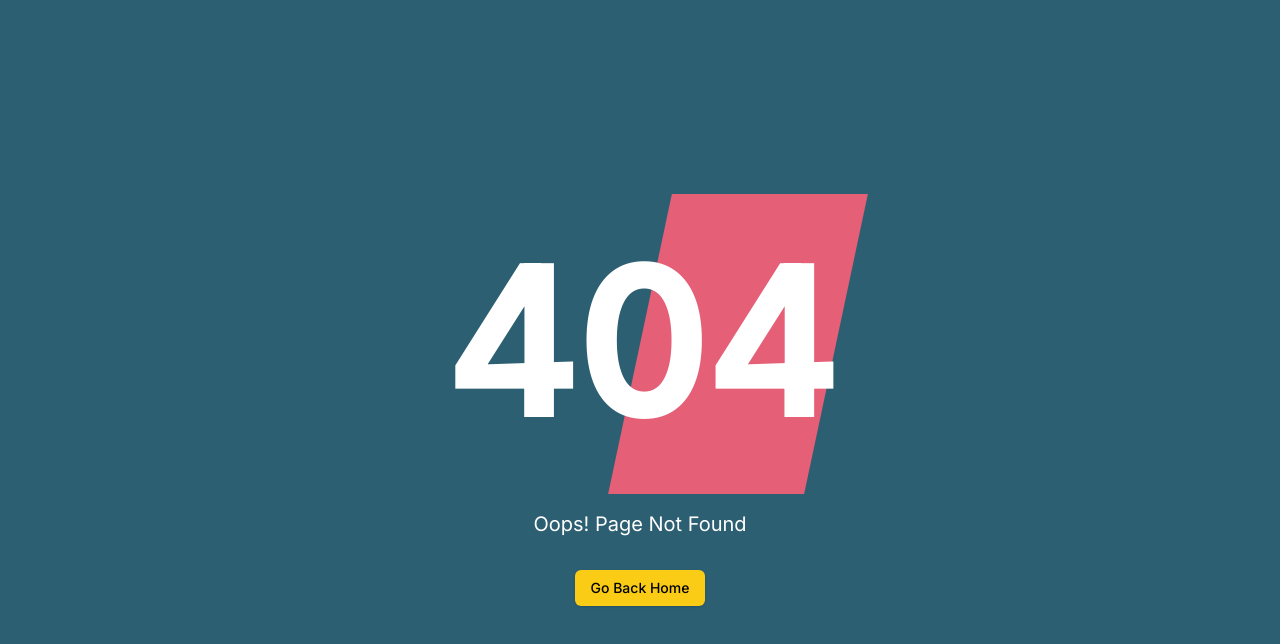
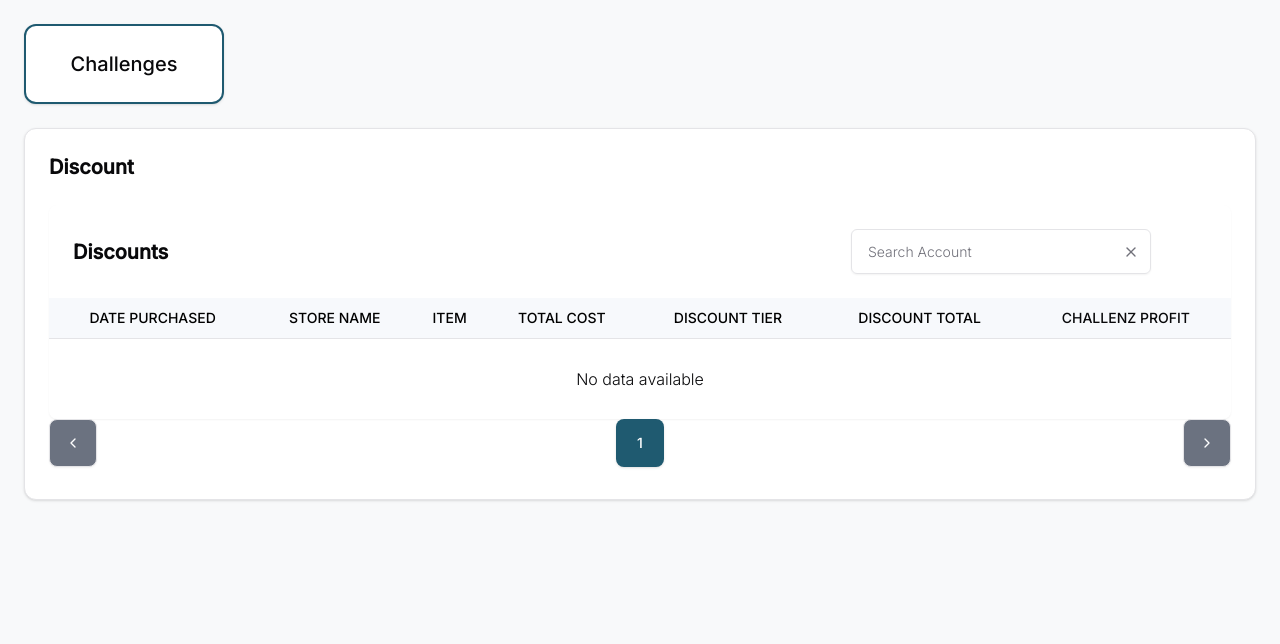
Before and after one commit to megatransactFront/challenz_dashboard, a Next.js app: page /discounts in a window 1280 px wide. Before the commit this address had no page. Shown: the top 644 px of the page. Built offline with nearby package versions, Linux system fonts and the light colour scheme.

Commit message:
implement discount page

```diff
--- /dev/null
+++ b/src/app/dashboard/components/discounts/DiscountsTable.tsx
@@ -0,0 +1,112 @@
+"use client";
+import React, { useState } from 'react';
+import {
+    Table, TableBody, TableCell, TableHead, TableHeader, TableRow
+} from "@/components/ui/table";
+import { ChevronLeft, ChevronRight, Link, Search, X } from 'lucide-react';
+import { Input } from '@/components/ui/input';
+import useMobile from '@/hooks/useMobile';
+import { Button } from '@/components/ui/button';
+
+
+export function DiscountsTable({ discountsInfo }: any) {
+    const itemsPerPage = 8;
+    const isMobile = useMobile();
+
+    return (
+        <>
+            <div className="bg-white  pt-6 rounded-lg shadow-sm">
+                <div className="flex mx-6 md:mr-20 justify-between items-center mb-6">
+                    <h2 className=" text-md sm:text-xl font-bold">Discounts</h2>
+
+                    <div className='flex justify-end md:justify-between gap-4'>
+                        {
+                            isMobile ? (
+                                <>
+                                    <Search className='w-8 h-8' />
+                                </>
+                            ) : (
+                                <>
+                                    <div className="relative w-[300px]">
+                                        <X className="absolute right-3 top-1/2 -translate-y-1/2 text-muted-foreground h-4 w-4 cursor-pointer" />
+                                        <Input
+                                            type="search"
+                                            placeholder="Search Account"
+                                            className="pl-4 min-h-[45px]"
+                                        />
+                                    </div>
+                                </>
+                            )
+                        }
+
+                    </div>
+
+                </div>
+
+                <Table>
+                    <TableHeader >
+                        <TableRow>
+                            <TableHead className="bg-[#F7F9FC] text-center text-black">DATE PURCHASED</TableHead>
+                            <TableHead className="bg-[#F7F9FC] text-center text-black">STORE NAME</TableHead>
+                            <TableHead className="bg-[#F7F9FC] text-center text-black">ITEM</TableHead>
+                            <TableHead className="bg-[#F7F9FC] text-center text-black">TOTAL COST</TableHead>
+                            <TableHead className="bg-[#F7F9FC] text-center text-black">DISCOUNT TIER</TableHead>
+                            <TableHead className="bg-[#F7F9FC] text-center text-black">DISCOUNT TOTAL</TableHead>
+                            <TableHead className="bg-[#F7F9FC] text-center text-blac">CHALLENZ PROFIT</TableHead>
+                        </TableRow>
+                    </TableHeader>
+                    {
+                        discountsInfo ? (<TableBody>
+                            {discountsInfo.slice(0, itemsPerPage)
+                                .map((metrics: any, index: any) => (
+                                    <TableRow key={index}>
+                                        <TableCell className="text-center">{metrics.name}</TableCell>
+                                        <TableCell className="text-center text-[#34A853]">+{metrics.uwcEarnedToday} UWC</TableCell>
+                                        <TableCell className="text-center text-[#34A853]">+{metrics.uwcEarnedTotal} UWC</TableCell>
+                                        <TableCell className="text-center text-[#FF4C51]">-{metrics.uwcSpentToday} UWC</TableCell>
+                                        <TableCell className="text-center text-[#FF4C51]">-{metrics.uwcSpentTotal} UWC</TableCell>
+                                        <TableCell className="text-center">${metrics.uwcBalance} UWC</TableCell>
+                                        <TableCell className="text-center text-primary underline cursor-pointer">
+                                            <Link href={`/dashboard/coins/history/${metrics.userId}`}>
+                                                View
+                                            </Link>
+                                        </TableCell>
+                                    </TableRow>
+                                ))}
+                        </TableBody>) : null
+                    }
+                </Table>
+
+                {!discountsInfo && <div className='flex w-full h-20 mx-auto justify-center items-center'>
+                    No data available
+                </div>}
+            </div>
+            {/* Pagination */}
+            {/* <ChallenzPagination items={discountsInfo} itemsPerPage={itemsPerPage} setCurrentItems={setCurrentItems} /> */}
+            <div className="flex justify-between items-center mb-2">
+                <Button
+                    variant="outline"
+                    size="icon"
+                    className="w-12 h-12 rounded-lg bg-gray-500 hover:bg-[#707070] text-white"
+                >
+                    <ChevronLeft className="h-6 w-6" />
+                </Button>
+                <div className="flex items-center">
+                    <Button
+                        variant="default"
+                        className="w-12 h-12 rounded-lg bg-primary text-white"
+                    >
+                        1
+                    </Button>
+                </div>
+                <Button
+                    variant="outline"
+                    size="icon"
+                    className="w-12 h-12 rounded-lg bg-gray-500 hover:bg-[#707070] text-white"
+                >
+                    <ChevronRight className="h-6 w-6" />
+                </Button>
+            </div>
+        </>
+    );
+}
--- /dev/null
+++ b/src/app/discounts/page.tsx
@@ -0,0 +1,24 @@
+import { Card, CardContent } from '@/components/ui/card'
+import React from 'react'
+import { DiscountsTable } from '@/app/dashboard/components/discounts/DiscountsTable'
+
+const DiscountsPage = () => {
+
+    return (
+        <div className="p-6">
+            <Card className='flex p-6 max-w-[200px] mb-6 border-2 border-primary'>
+                <div className='text-xl font-medium mx-auto'>Challenges</div>
+            </Card>
+            <Card>
+                <CardContent className="p-6">
+                    <h2 className="text-xl font-semibold mb-6">Discount</h2>
+
+                    <DiscountsTable />
+                </CardContent>
+            </Card>
+
+        </div>
+    )
+}
+
+export default DiscountsPage
--- a/src/components/Sidebar.tsx
+++ b/src/components/Sidebar.tsx
@@ -93,10 +93,16 @@ const mainMenuItems: MenuItemType[] = [
     path: "/users",
   },
   {
-    title: "Report",
+    title: "Reports",
     prevIcon: ChevronRight,
     icon: ChartLine,
     path: "/report",
+  },
+  {
+    title: "PC",
+    prevIcon: ChevronRight,
+    icon: ChartLine,
+    path: "/discounts",
   },
 ];
 
```
